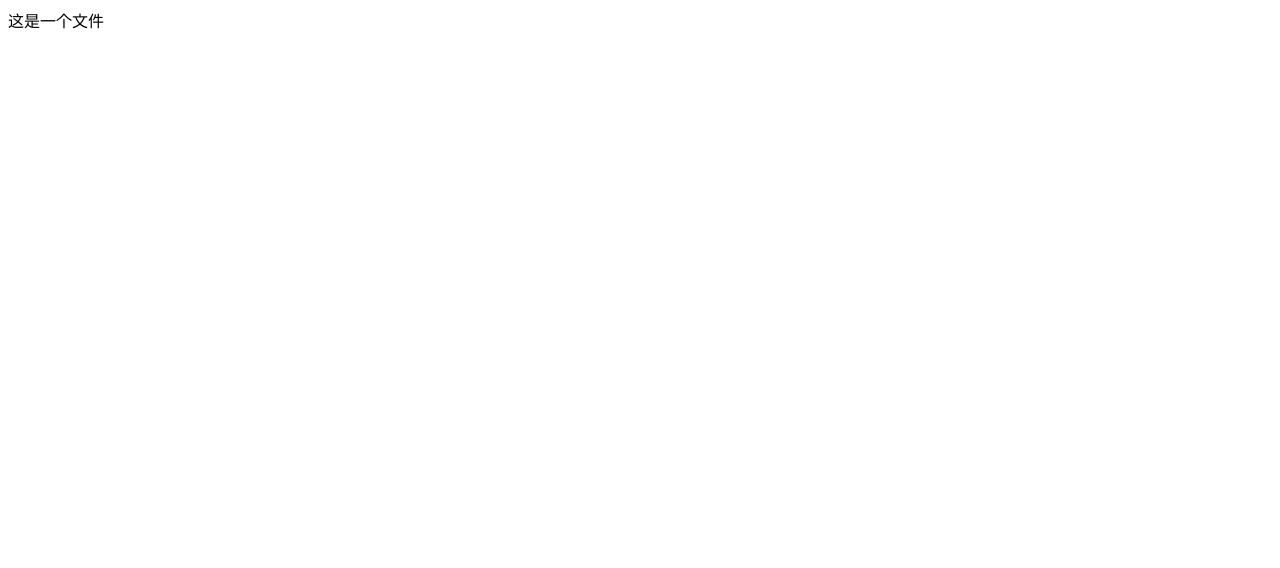
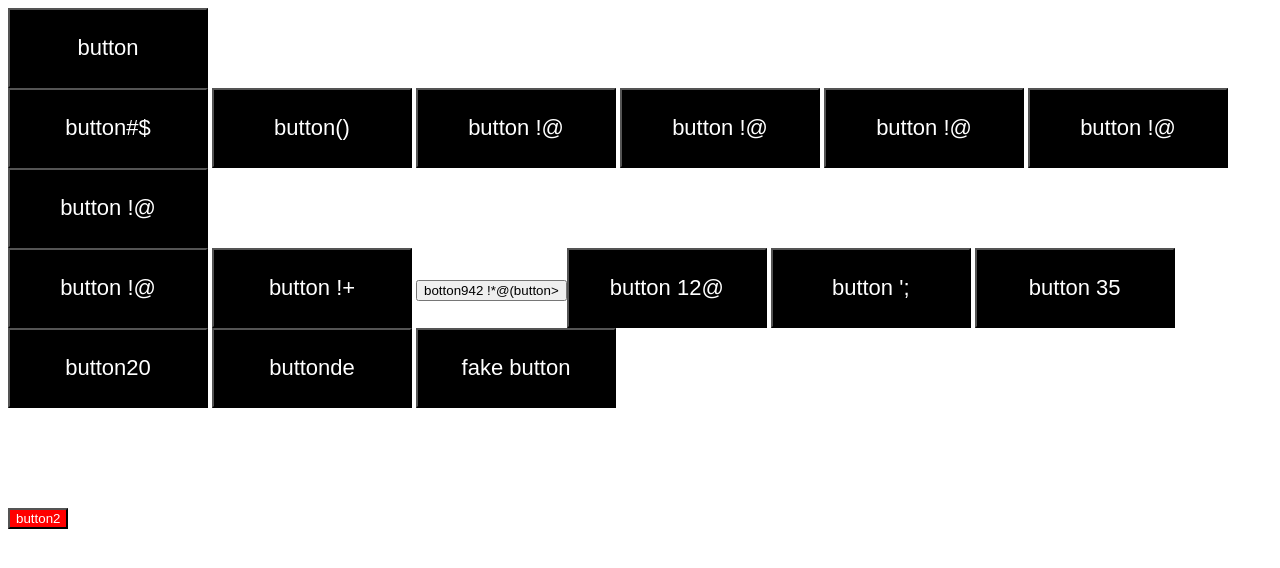
Before and after one commit to tshuyan/tshuyan.github.io, a plain HTML site: page a.html in a window 1280 px wide. Drawn offline with Linux system fonts and the light colour scheme.

Commit message:
增加目录

```diff
--- a/a.html
+++ b/a.html
@@ -1 +1,54 @@
-这是一个文件
+<!DOCTYPE html>
+<html lang="en">
+<head>
+    <meta charset="UTF-8">
+    <meta http-equiv="X-UA-Compatible" content="IE=edge">
+    <meta name="viewport" content="width=device-width, initial-scale=1.0">
+    <title>Document</title>
+    <style>
+        .btn1 {
+            width: 200px;
+            height: 80px;
+            background: black;
+            color: white;
+            font-size: 22px;
+
+        }
+        .btn2 {
+            background: red;
+            color: white;
+            margin-top: 100px;
+        }
+    </style>
+</head>
+<body>
+    <div>
+        <button class="btn1">button</button>
+    </div>
+    <div>
+        <button class="btn1">button#$</button>
+        <button class="btn1">button()</button>
+        <button class="btn1">button !@</button>
+        <button class="btn1">button !@</button>
+        <button class="btn1">button !@</button>
+        <button class="btn1">button !@</button>
+        <button class="btn1">button !@</button>
+    </div>
+    <div>
+        <button class="btn1">button !@</button>
+        <button class="btn1">button !+</button>
+        <button>botton942 !*@(button>
+        <button class="btn1">button 12@</button>
+        <button class="btn1">button ';</button>
+        <button class="btn1">button 35</button>
+        <button class="btn1">button20</button>
+        <button class="btn1">buttonde</button>
+        <button class="btn1">fake button</button>
+
+    </div>
+
+    <button class="btn2" onclick="document.querySelector('.btn1').style.display = 'block'">button2</button>
+
+
+</body>
+</html>
```
Also changed, not shown: day01/index.html (added, +23 -0 lines), index.html (+4 -12 lines).
